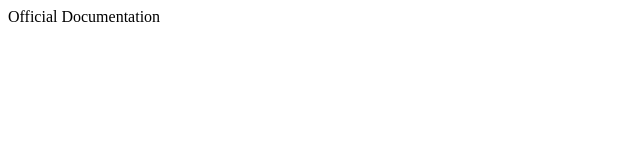
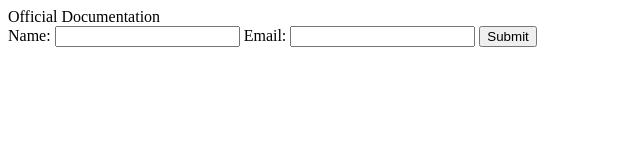
Before and after one commit to john-packel/cards-against-api, a website: page index.html in a window 1280 px wide. Shown: the whole page, without its empty margins (0-640 px from the left). Drawn offline with Linux system fonts and the light colour scheme.

Commit message:
[progress] creates auth route and sends to server

```diff
--- a/index.html
+++ b/index.html
@@ -6,5 +6,12 @@
 </head>
 <body>
     <div id="app">Official Documentation</div>
+    <form method="POST" action="/signup">
+      <label>Name:</label>
+      <input type="text" name="firstname"/>
+      <label>Email:</label>
+      <input type="text" name="email"/>
+      <button type="submit">Submit</button>
+    </form>
 </body>
 </html>
--- a/package.json
+++ b/package.json
@@ -26,6 +26,7 @@
     "body-parser": "^1.15.0",
     "co": "^4.6.0",
     "express": "^4.13.4",
-    "mongodb": "^2.1.18"
+    "mongodb": "^2.1.18",
+    "passport": "^0.3.2"
   }
 }
--- a/server/server.js
+++ b/server/server.js
@@ -1,6 +1,7 @@
 import express from 'express';
 import path from 'path';
 import bodyParser from 'body-parser';
+import passport from 'passport';
 import db from './database/dbsetup';
 
 const app = express();
@@ -8,13 +9,17 @@ const port = 3000;
 
 app.use(bodyParser.urlencoded({extended: false}));
 app.use(bodyParser.json());
+app.use(passport.initialize());
 
 //-----------------------------------------------------------------------------------
 import apiRouter from './routes/apiRouter';
+import auth from './config/passport.js'
 // ROUTES
 app.get('/', (req, res) => {
   res.sendFile(path.join(__dirname, '../', 'index.html'))
 });
+
+app.post('/signup', auth.handleAuth);
 
 app.use('/api', apiRouter);
 
```
Also changed, not shown: server/config/passport.js (added, +8 -0 lines).
